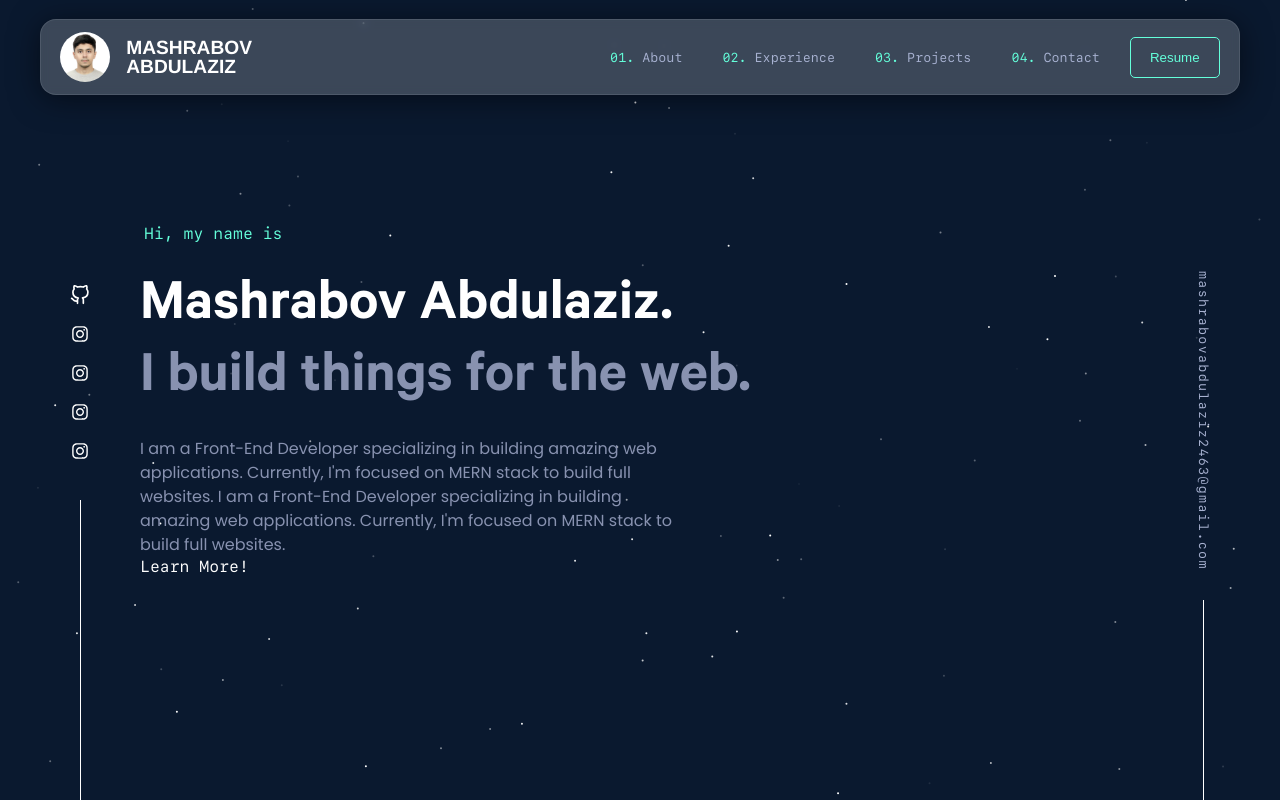
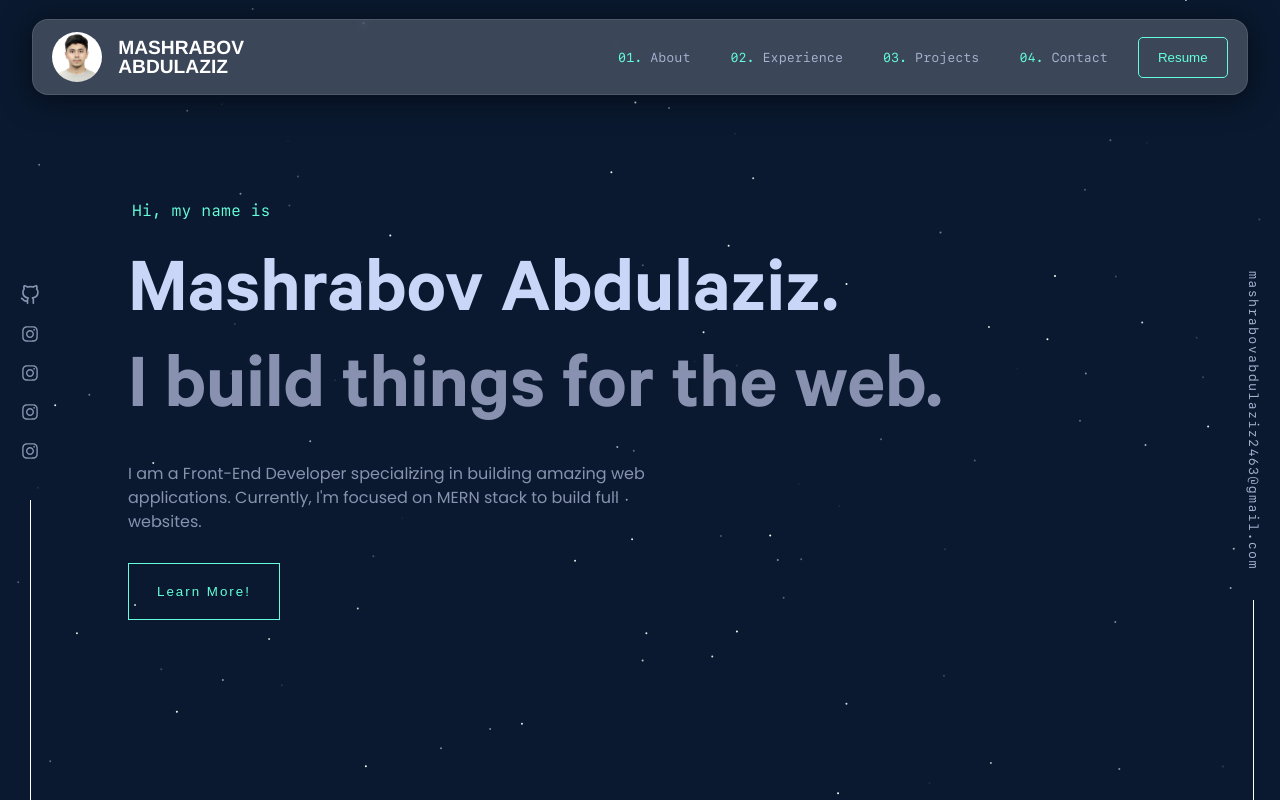
Before and after one commit to iamalaziz/portfolio, a React (Create React App) app: page / in a window 1280 px wide. Built offline with nearby package versions, Linux system fonts and the light colour scheme.

Commit message:
hero section

```diff
--- a/src/App.scss
+++ b/src/App.scss
@@ -43,13 +43,16 @@ h1 {
   height: 100%;
   z-index: -9;
 }
-/* Hero Section */
+
+/* HERO SECTION */
+
 .hero {
-  width: 90%;
+  width: 80%;
   height: 100vh;
   display: flex;
   flex-direction: column;
   justify-content: center;
+  align-items: flex-start;
   p:first-child {
     margin: 0 0 30px 4px;
     color: $green;
@@ -69,20 +72,34 @@ h1 {
     font-size: 1rem;
   }
   h1 {
-    font-size: 60px;
+    font-size: clamp(40px, 8vw, 80px);
     color: $slate;
     font-family: CalibreSB;
-  &:nth-child(2){
-    color: #fff;
+    &:nth-child(2){
+      color: $lightest_slate;
+    }
   }
-
+  button {
+    background: none;
+    border: none;
+    text-align: center;
+    margin-top: 50px;
+    a {
+      color: $green;
+      padding: 1.25rem 1.75rem;
+      border: 1px solid $green;
+      letter-spacing: 2px;
+      &:hover {
+        background-color: $green_tint;
+      }
+    }
   }
 }
 /* Social Links */
 .social {
   position: absolute;
   bottom: 0;
-  left: 20px;
+  left: 10px;
   display: flex;
   flex-direction: column;
   gap: 15px;
@@ -101,8 +118,10 @@ h1 {
     a {
       padding: 10px;
       transition: .3s all ease;
+      color: $slate;
       &:hover svg,
       &:focus svg{
+        color: $green;
         transform: translateY(-3px);
       }
       svg {
@@ -116,7 +135,7 @@ h1 {
 .email {
   position: absolute;
   bottom: 0;
-  right: 20px;
+  right: 10px;
   display: flex;
   flex-direction: column;
   align-items: center;
@@ -141,6 +160,7 @@ h1 {
     &:hover,
     &:focus {
       transform: translateY(-3px);
+      color: $green;
     }
   }
 }
--- a/src/components/Hero/Hero.jsx
+++ b/src/components/Hero/Hero.jsx
@@ -1,5 +1,4 @@
 import React from "react";
-import { Link } from "react-router-dom";
 
 const Hero = () => {
   return (
@@ -10,11 +9,11 @@ const Hero = () => {
       <p className="summary">
         I am a Front-End Developer specializing in building amazing web
         applications. Currently, I'm focused on MERN stack to build full
-        websites. I am a Front-End Developer specializing in building amazing
-        web applications. Currently, I'm focused on MERN stack to build full
         websites.
       </p>
-      <Link to="http://github.com/iamalaziz">Learn More!</Link>
+      <button>
+        <a href="http://github.com/iamalaziz">Learn More!</a>
+      </button>
     </section>
   );
 };
--- a/src/components/Home/_HomeStyle.scss
+++ b/src/components/Home/_HomeStyle.scss
@@ -2,6 +2,6 @@
   display: flex;
   justify-content: center;
   position: relative;
-  max-width: 1200px;
+  max-width: 1500px;
   margin: 0 auto;
 }
--- a/src/components/Navbar/_MobileStyle.scss
+++ b/src/components/Navbar/_MobileStyle.scss
@@ -62,7 +62,7 @@
       }
       &:hover,
       &:active {
-        background-color: $lightest-slate;
+        background-color: $green_tint;
         transform: scale(1.05);
       }
     }
--- a/src/components/Navbar/_Navbar.scss
+++ b/src/components/Navbar/_Navbar.scss
@@ -4,7 +4,7 @@
   display: flex;
   align-items: center;
   justify-content: space-between;
-  max-width: 1200px;
+  max-width: 1500px;
   margin: 1.2rem 0;
   width: 95%;
   padding: 0.75rem 1.2rem;
@@ -76,7 +76,7 @@
       }
       &:hover,
       &:active {
-        background-color: $lightest-slate;
+        background-color: $green_tint;
         transform: scale(1.05);
       }
     }
--- a/src/components/Particle.jsx
+++ b/src/components/Particle.jsx
@@ -2,6 +2,7 @@ import Particles from "react-tsparticles";
 import { loadFull } from "tsparticles";
 
 // moving particles
+/*
 const moving_particles = {
   particles: {
     bounce: {
@@ -364,16 +365,9 @@ const moving_particles = {
   smooth: true,
   zLayers: 100,
 };
+*/
 
-function Particle() {
-  const particlesInit = async (engine) => {
-    await loadFull(engine);
-  };
-  return (
-    <Particles
-      id="tsparticles"
-      init={particlesInit}
-      options={{
+const stable_particles = {
   particles: {
     number: {
       value: 160,
@@ -416,7 +410,16 @@ function Particle() {
   },
 
   retina_detect: true,
-      }}
+}
+function Particle() {
+  const particlesInit = async (engine) => {
+    await loadFull(engine);
+  };
+  return (
+    <Particles
+      id="tsparticles"
+      init={particlesInit}
+      options={stable_particles}
     />
   );
 }
--- a/src/styles/variables.scss
+++ b/src/styles/variables.scss
@@ -1,5 +1,6 @@
 $bg: #0a192f;
 $green: #64ffda;
-$lightest-slate: #C9D6F7;
+$green_tint: rgba(100,255,218,0.1);
+$lightest_slate: #C9D6F7;
 $slate: #8892b0;
 $light-slate: #a8b2d1;
```
Lines whose indentation alone changed are shown as unchanged.
